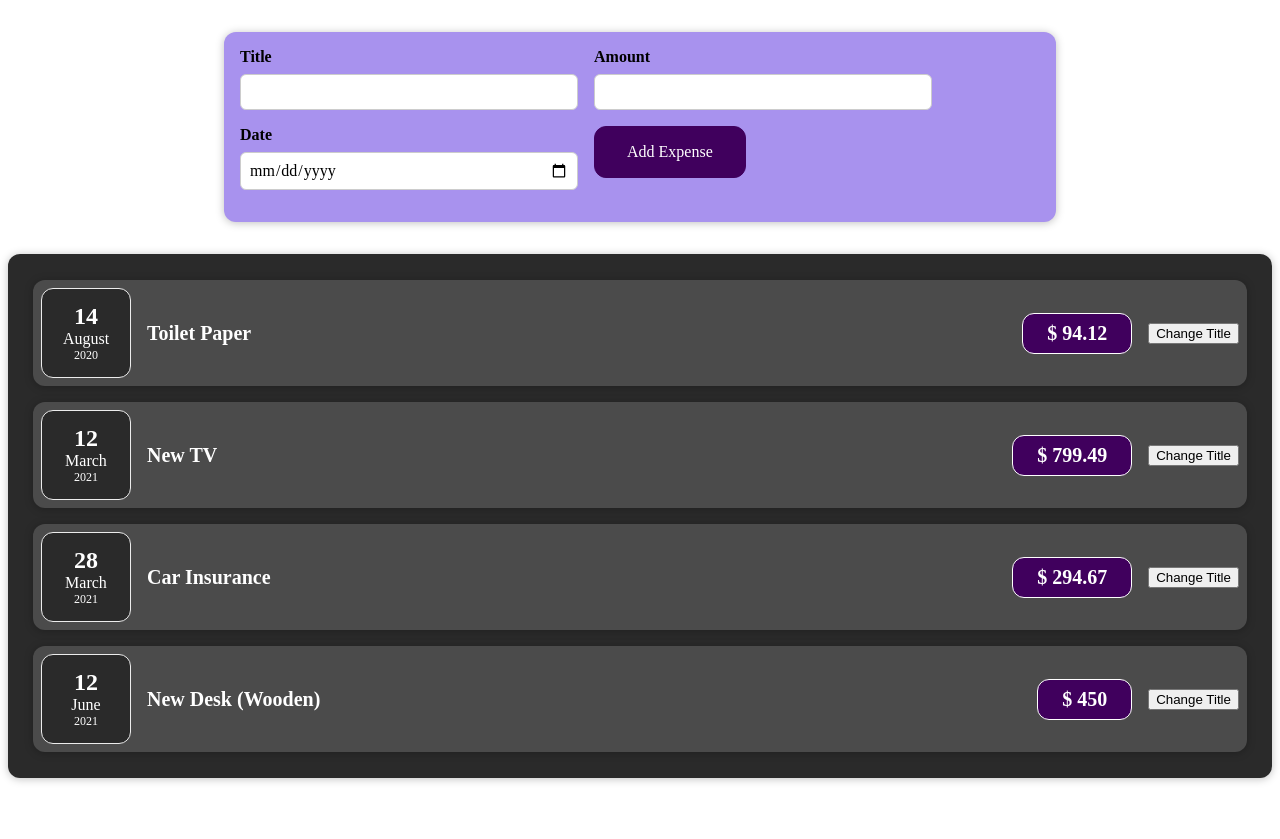
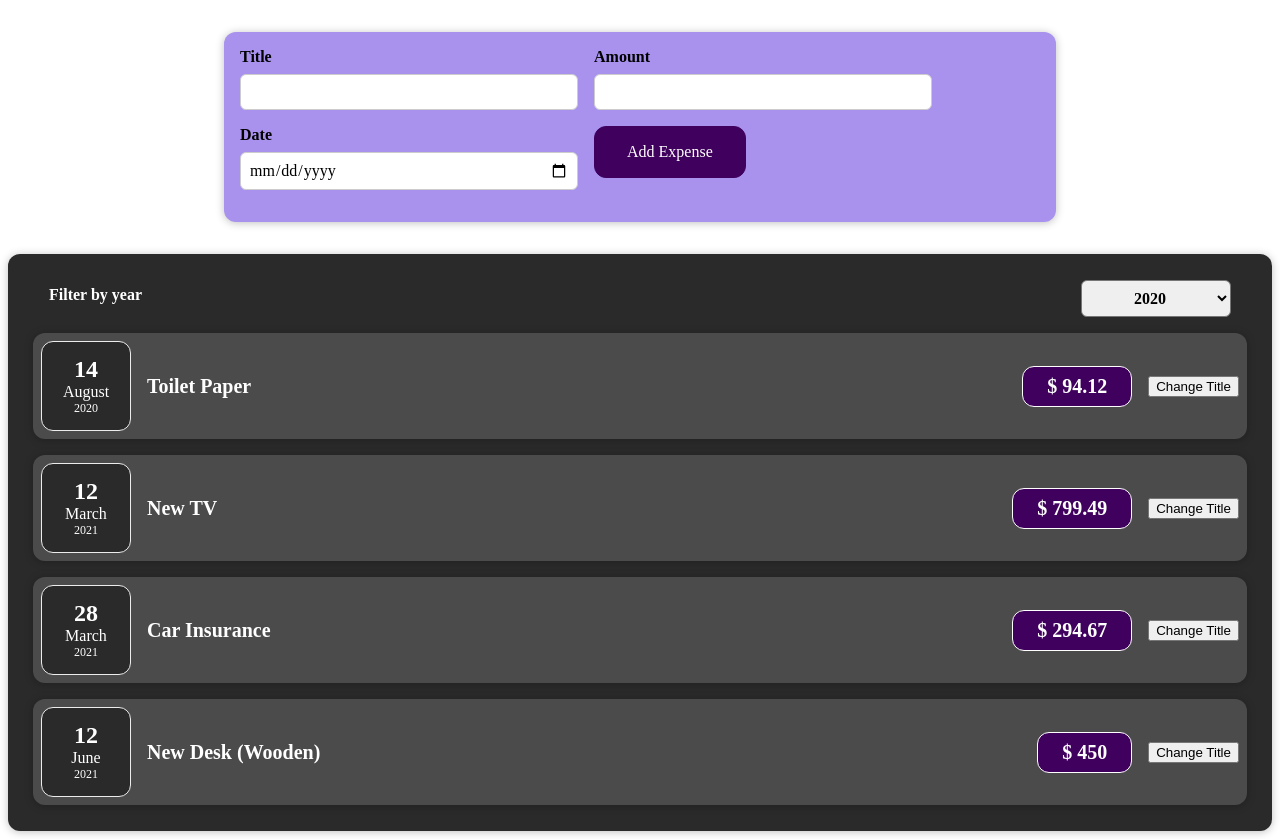
Before and after one commit to ab-siddiq/react-expense-management, a React (Vite) app: page / in a window 1280 px wide. Before the commit the page ends 800 px from the top, so only its background shows below. Built offline with nearby package versions, Linux system fonts and the light colour scheme.

Commit message:
add expenses filter

```diff
--- a/src/components/ExpenseFilter.jsx
+++ b/src/components/ExpenseFilter.jsx
@@ -1,11 +1,11 @@
 import './ExpenseFilter.css'
-function ExpenseFilter(){
+function ExpenseFilter(props){
   const dropdownChangeHandler = e =>{
     props.onChangeFilter(e.target.value)
   }
   return(
-    <div className="expense-filter">
-      <div className="expense-filter__control">
+    <div className="expenses-filter">
+      <div className="expenses-filter__control">
         <label htmlFor=" ">Filter by year</label>
         <select name="" id="" value={props.selected} onChange={dropdownChangeHandler}>
           <option value="2022">2022</option>
--- a/src/components/Expenses.jsx
+++ b/src/components/Expenses.jsx
@@ -1,11 +1,18 @@
 import { useState } from "react";
 import Card from "./Card";
 import ExpenseItem from "./ExpenseItem";
+import ExpenseFilter from "./ExpenseFilter"
 import "./Expenses.css";
 
 function Expenses(props) {
+  const [filterYear,setFilterYear] = useState('2020')
+
+  const filterChangeHandler = selectedYear=>{
+    setFilterYear(selectedYear)
+  }
   return (
     <Card className="expenses">
+      <ExpenseFilter selected={filterYear} onChangeFilter={filterChangeHandler}></ExpenseFilter>
       {props.items.map((item) => (
         <ExpenseItem key={item.id} title={item.title} amount={item.amount} date={item.date} />
       ))}
```
Also changed, not shown: src/components/ExpenseFilter.css (renamed from src/components/ExpenseFlter.css).
